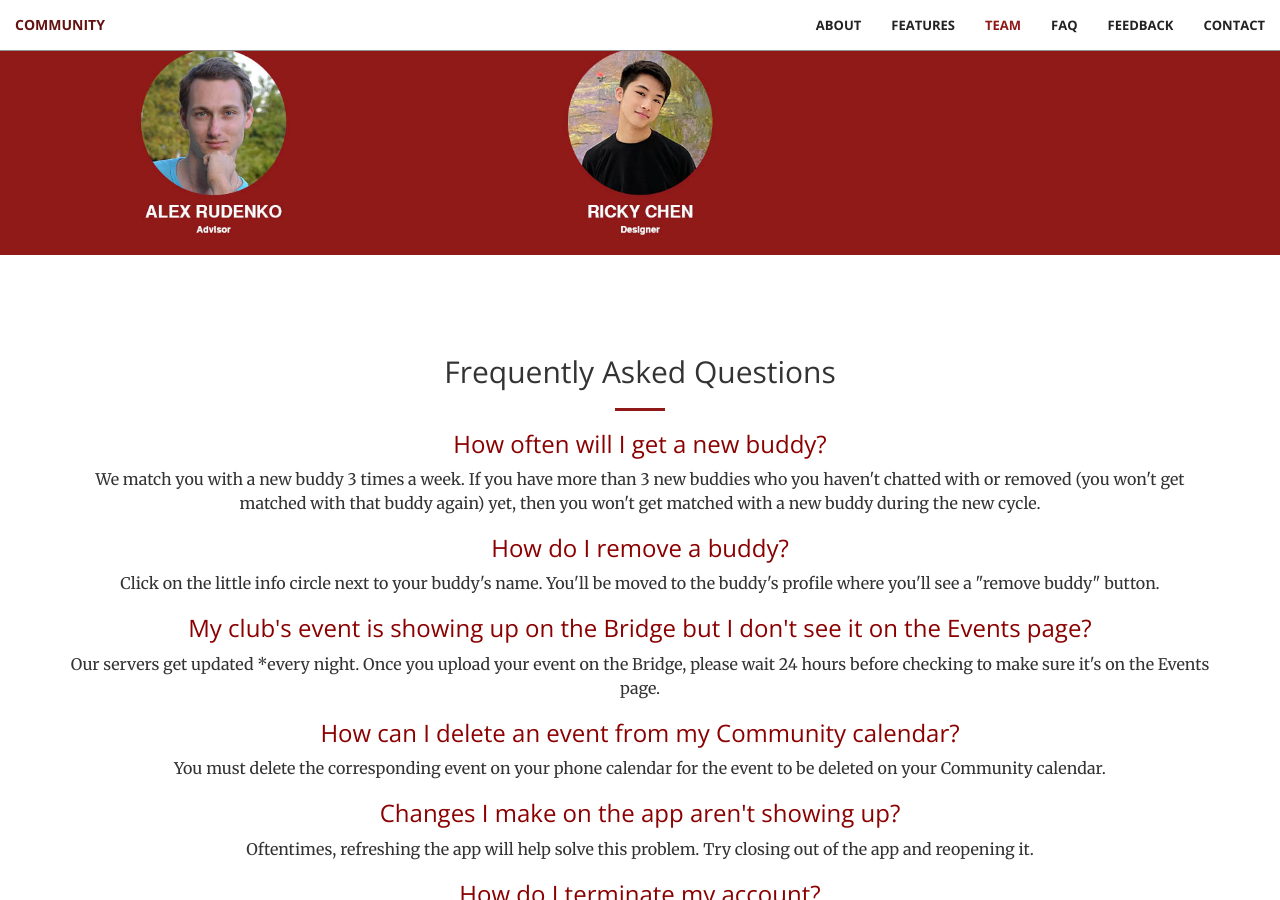
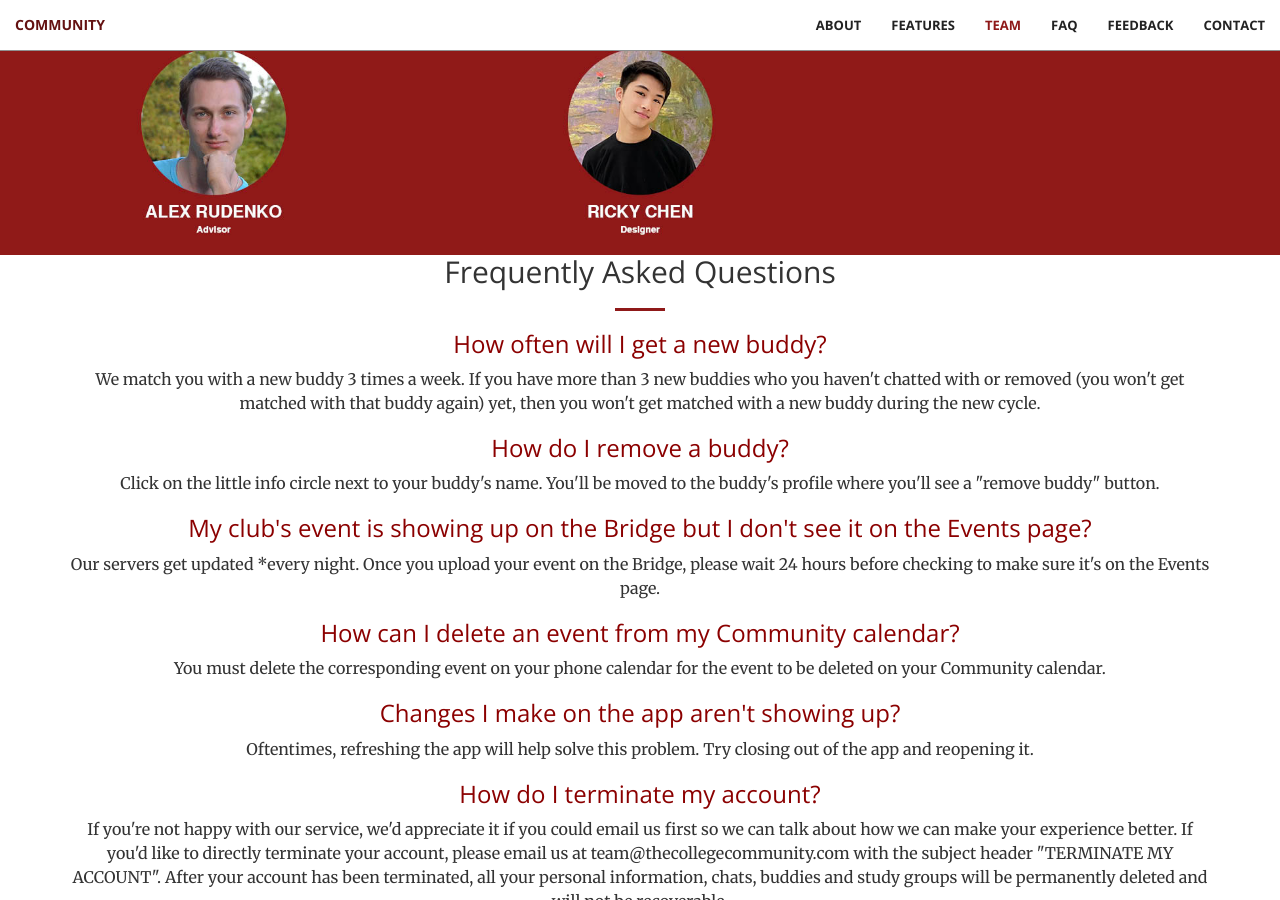
Before and after one commit to zanarellinina/communitywebsite, a Jekyll site: the page built from index.html, in a window 1280 px wide and 900 px high, scrolled down 2627 px. Built offline with Jekyll 4.4.1, drawn with Linux system fonts in a browser that asks for light colours.

Commit message:
nosection

```diff
--- a/_includes/faq.html
+++ b/_includes/faq.html
@@ -1,5 +1,5 @@
-<section id="faq" style="margin-bottom: 0px;">
-    <div class="container">
+
+    <div class="container" id="faq" style="margin-bottom: 50px;">
         <div class="row">
             <div class="col-lg-12 text-center">
                 <h2 class="section-heading">Frequently Asked Questions</h2>
@@ -19,4 +19,3 @@
             </div>
         </div>
     </div>
-</section>
```
